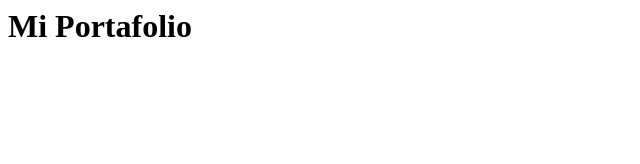
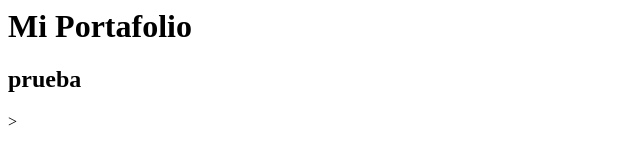
Before and after one commit to victor3319/portafFrontend, a plain HTML site: page index.html in a window 1280 px wide. Shown: the whole page, without its empty margins (0-640 px from the left). Drawn offline with Linux system fonts and the light colour scheme.

Commit message:
tercer commit

```diff
--- a/index.html
+++ b/index.html
@@ -1 +1,2 @@
 <h1>Mi Portafolio</h1>
+<h2>prueba</h2>>
```
